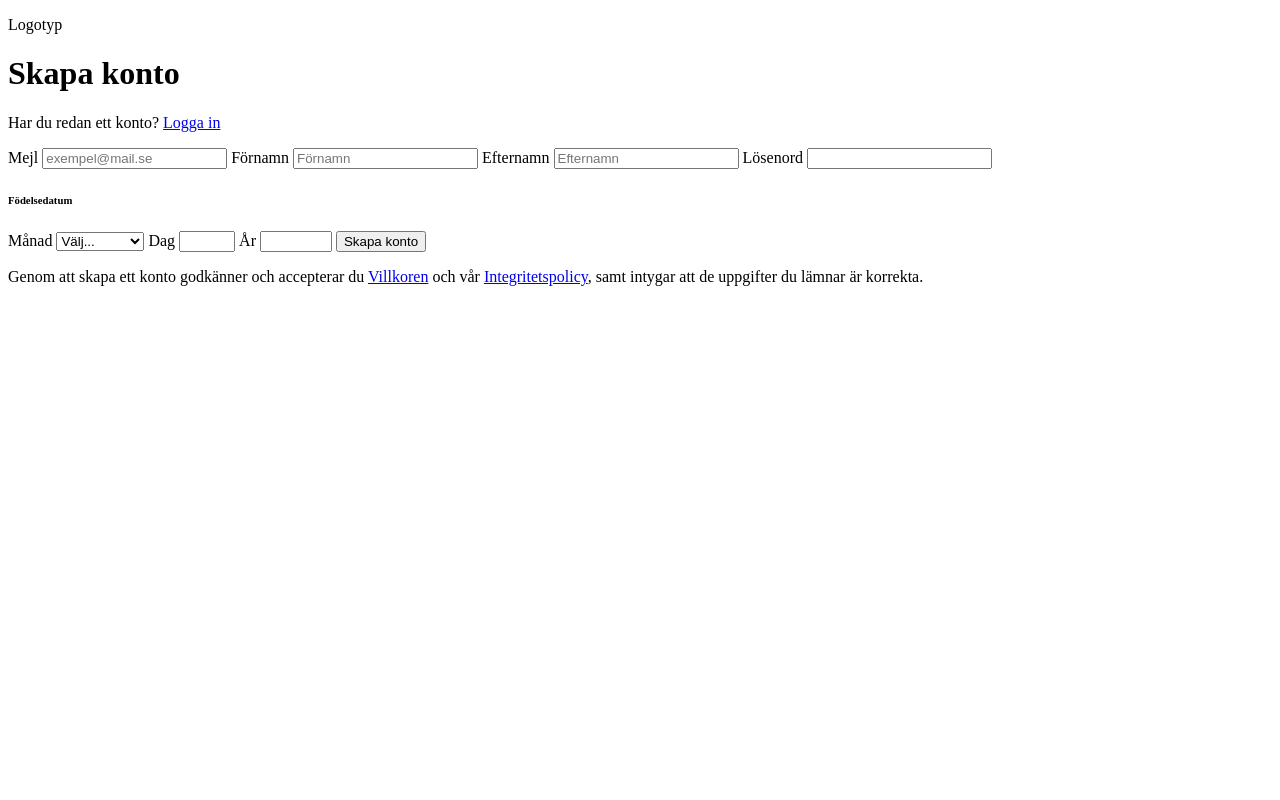
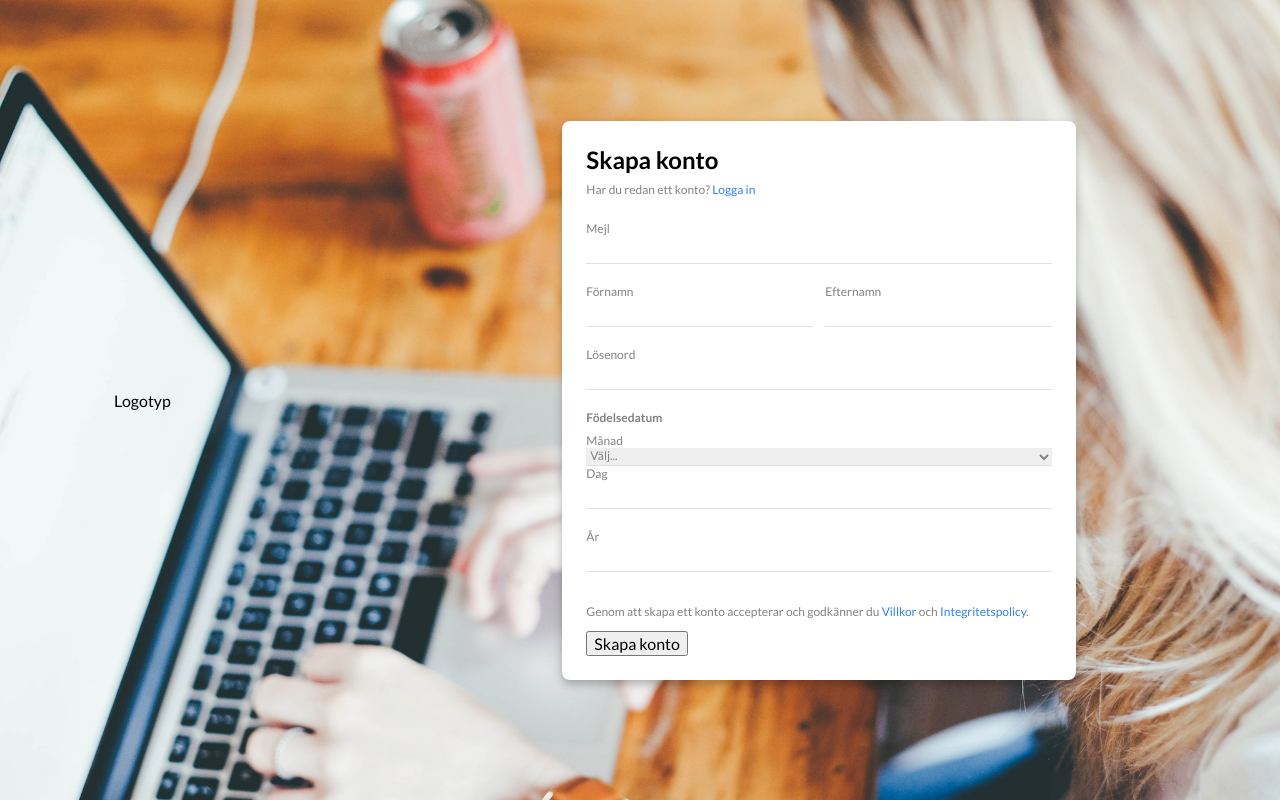
Before and after one commit to CarolineVarsaga/sign-in-form, a plain HTML site: page index.html in a window 1280 px wide. Drawn offline with Linux system fonts and the light colour scheme.

Commit message:
Added some css

```diff
--- a/index.html
+++ b/index.html
@@ -4,6 +4,9 @@
         <meta charset="utf-8">
         <meta name="viewport" content="width=device-width, initial-scale=1, maximum-scale=5">
         <link rel="stylesheet" href="style.css">
+        <link rel="preconnect" href="https://fonts.googleapis.com">
+        <link rel="preconnect" href="https://fonts.gstatic.com" crossorigin>
+        <link href="https://fonts.googleapis.com/css2?family=Lato:wght@300;400;700&family=Montserrat&display=swap" rel="stylesheet">
         <title>Sign in</title>
     </head>
     <body>
@@ -15,26 +18,29 @@
             <div class="form-container">
                 <h1 class="rubrik">Skapa konto</h1>
                 <p class="underrubrik">Har du redan ett konto? <a href="#">Logga in</a></p>
+
                 <form onsubmit="alert('Bekräftelse - du har nu skapat ett konto')">
                     <label>
                         <span>Mejl</span>
-                        <input type="email" placeholder="exempel@mail.se" required>
+                        <input type="email" required>
+
                     </label>
+                    <div class="name">
                     <label>
                         <span>Förnamn</span>
-                        <input type="text" placeholder="Förnamn" required>
+                        <input type="text" required>
                     </label>
                     <label>
                         <span>Efternamn</span>
-                        <input type="text" placeholder="Efternamn" required>
+                        <input type="text" required>
                     </label>
-
+                    </div>
                     <label>
                         <span>Lösenord</span>
-                        <input type="password" placeholder="" req4>
+                        <input type="password" required>
                     </label>
+                    <h6 class="birth">Födelsedatum</h6>
                     <label>
-                        <h6 class="birth">Födelsedatum</h6>
                         <span>Månad</span>
                         <select>
                             <option value="option0" disabled selected>Välj...</option>
@@ -61,11 +67,14 @@
                         <span>År</span>
                         <input type="number" min="1900" max="2015" required>
                     </label>
+                    <p class="consents">
+                        Genom att skapa ett konto accepterar och godkänner du <a href="#">Villkor</a> och <a href="#">Integritetspolicy</a>.
+                    </p>
                     <button type="submit">Skapa konto</button>
                 </form>
             </div>
 
-            <p class="consents">Genom att skapa ett konto godkänner och accepterar du <a href="#">Villkoren</a> och vår <a href="#">Integritetspolicy</a>, samt intygar att de uppgifter du lämnar är korrekta. </p>
+
         </div>
     </body>
 </html>
--- a/style.css
+++ b/style.css
@@ -0,0 +1,116 @@
+:root {
+    --text-color: #828282;
+    --border-color: #e0e0e0;
+    --primary-color: #2f80ed;
+}
+
+* {
+    box-sizing: border-box;
+    font: inherit;
+    color: inherit;
+}
+
+body {
+    padding: 0;
+    margin: 0;
+    font-family: "Lato", "sans-serif";
+    background-color: #222;
+
+    height: 100vh;
+    background-image: url("img/computer.jpg");
+    background-attachment: fixed;
+    background-repeat: no-repeat;
+    background-size: cover;
+}
+
+p {
+    max-width: 600px;
+}
+a {
+    color: var(--primary-color);
+    text-decoration: none;
+}
+
+.container {
+    max-width: 1100px;
+    margin: 0 auto;
+
+    padding: 24px;
+
+    display: grid;
+    grid-template-columns: repeat(12, 1fr);
+    gap: 24px;
+
+    height: 100%;
+    align-items: center;
+}
+
+.logo {
+    grid-column: 1/5;
+}
+
+.form-container {
+    grid-column: 6/12;
+    background-color: white;
+    padding: 24px;
+    border-radius: 8px;
+    box-shadow: 0px 4px 8px rgba(0, 0, 0, 0.25);
+}
+
+.rubrik {
+    font-size: 24px;
+    font-weight: 700;
+    margin: 0;
+}
+.underrubrik {
+    margin: 0;
+    font-size: 12px;
+    color: var(--text-color);
+    margin-top: 8px;
+    margin-bottom: 24px;
+}
+
+.name {
+    display: grid;
+    grid-template-columns: 1fr 1fr;
+    gap: 12px;
+    background-color: var(--background-color);
+}
+
+input {
+    margin-bottom: 20px;
+
+    border: none;
+    border-bottom: 1px solid var(--border-color);
+    width: 100%;
+    outline: none;
+    padding: 0;
+    height: 28px;
+    position: relative;
+}
+
+label {
+    font-size: 12px;
+    color: var(--text-color);
+    display: block;
+}
+.birth {
+    font-size: 12px;
+    font-weight: 700;
+    margin: 0;
+    color: var(--text-color);
+    margin-bottom: 8px;
+}
+
+select {
+    width: 100%;
+    border: none;
+    display: block;
+    border-bottom: 1px solid var(--border-color);
+}
+
+
+.consents {
+    font-size: 12px;
+    color: var(--text-color);
+}
```
